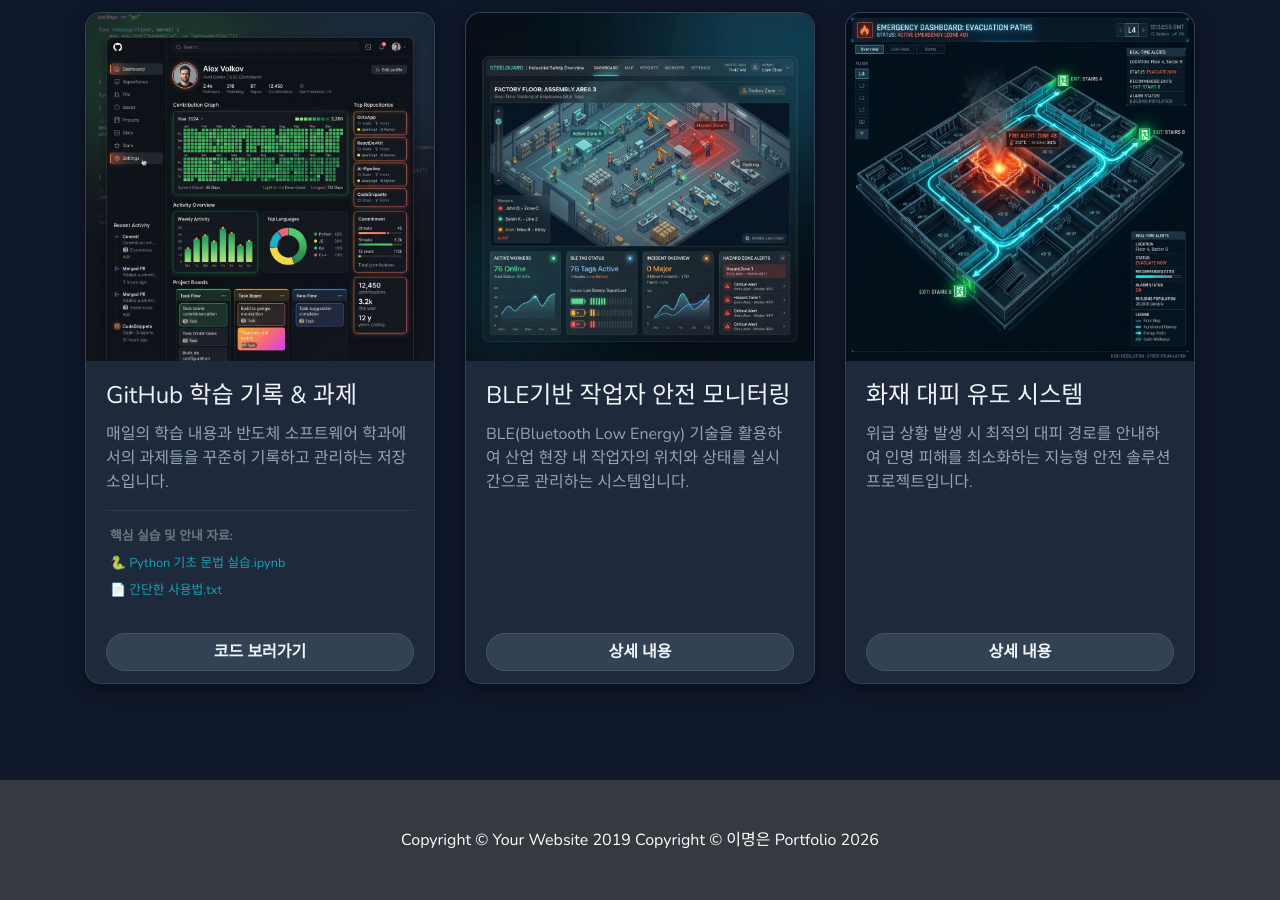
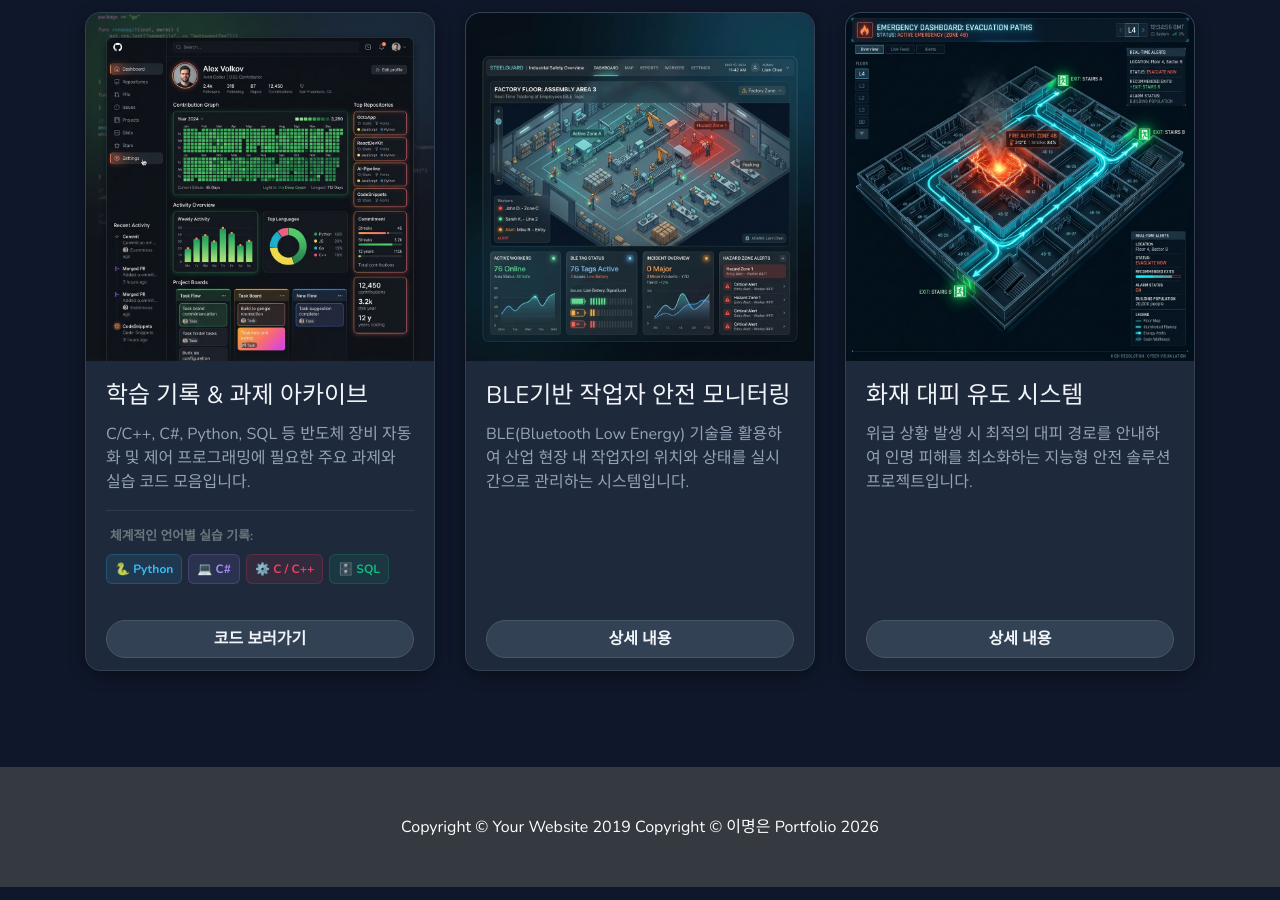
Before and after one commit to lee-myeong-eun/lee-myeong-eun.github.io, a Jekyll site: the page built from index.html, in a window 1280 px wide and 900 px high, scrolled down 790 px. Built offline with Jekyll 4.4.1, drawn with Linux system fonts in a browser that asks for light colours.

Commit message:
Create dedicated Study & Assignments page with classified cards for Python, C#, C, and SQL, and integrate with homepage and navigation bar

```diff
--- a/_data/menu.yml
+++ b/_data/menu.yml
@@ -4,6 +4,8 @@
   link: /about/
 - title: My Skills
   link: /skills/
+- title: Study & Assignments
+  link: /assignments/
 - title: Contact
   link: /contact/
 - title: Blog
--- a/index.html
+++ b/index.html
@@ -36,30 +36,24 @@
         <img class="card-img-top" src="{{ site.baseurl }}/assets/img/github_project.png" alt="GitHub Work" />
       </div>
       <div class="card-body">
-        <h4 class="card-title">GitHub 학습 기록 & 과제</h4>
+        <h4 class="card-title">학습 기록 & 과제 아카이브</h4>
         <p class="card-text mb-0">
-          매일의 학습 내용과 반도체 소프트웨어 학과에서의 과제들을 꾸준히 기록하고 관리하는 저장소입니다.
+          C/C++, C#, Python, SQL 등 반도체 장비 자동화 및 제어 프로그래밍에 필요한 주요 과제와 실습 코드 모음입니다.
         </p>
 
-        <!-- 실습 파일 퀵 링크 -->
+        <!-- 실습 파일 언어별 태그 -->
         <div class="mt-3 pt-3" style="border-top: 1px solid rgba(255, 255, 255, 0.08);">
-          <span class="d-block small text-muted mb-2 font-weight-bold"><i class="fa fa-file-code-o mr-1 text-info"></i>핵심 실습 및 안내 자료:</span>
-          <ul class="list-unstyled small mb-0 pl-1">
-            <li class="mb-2">
-              <a href="https://github.com/lee-myeong-eun/-_AI-/blob/main/Python%20%EA%B8%B0%EC%B4%88%20%EB%AC%B8%EB%B2%95%EA%B3%BC%20%EC%9E%90%EB%A3%8C%ED%98%95%20%EC%8B%A4%EC%8A%B5%20%ED%8F%AC%ED%8A%B8%ED%8F%B4%EB%A6%AC%EC%98%A4.ipynb" target="_blank" class="text-info text-hover-glow d-block text-truncate" title="Python 기초 문법과 자료형 실습 포트폴리오.ipynb">
-                🐍 Python 기초 문법 실습.ipynb
-              </a>
-            </li>
-            <li>
-              <a href="https://github.com/lee-myeong-eun/-_AI-/blob/main/%EA%B0%84%EB%8B%A8%ED%95%9C%20%EC%82%AC%EC%9A%A9%EB%B2%95.txt" target="_blank" class="text-info text-hover-glow d-block text-truncate" title="간단한 사용법.txt">
-                📄 간단한 사용법.txt
-              </a>
-            </li>
-          </ul>
+          <span class="d-block small text-muted mb-2 font-weight-bold"><i class="fa fa-folder-open mr-1 text-info"></i>체계적인 언어별 실습 기록:</span>
+          <div class="d-flex flex-wrap mt-2" style="gap: 6px;">
+            <span class="badge p-2 mb-1" style="background: rgba(56, 189, 248, 0.1); border: 1px solid rgba(56, 189, 248, 0.2); color: #38bdf8; font-size: 0.75rem; border-radius: 6px;">🐍 Python</span>
+            <span class="badge p-2 mb-1" style="background: rgba(167, 139, 250, 0.1); border: 1px solid rgba(167, 139, 250, 0.2); color: #a78bfa; font-size: 0.75rem; border-radius: 6px;">💻 C#</span>
+            <span class="badge p-2 mb-1" style="background: rgba(244, 63, 94, 0.1); border: 1px solid rgba(244, 63, 94, 0.2); color: #f43f5e; font-size: 0.75rem; border-radius: 6px;">⚙️ C / C++</span>
+            <span class="badge p-2 mb-1" style="background: rgba(16, 185, 129, 0.1); border: 1px solid rgba(16, 185, 129, 0.2); color: #10b981; font-size: 0.75rem; border-radius: 6px;">🗄️ SQL</span>
+          </div>
         </div>
       </div>
       <div class="card-footer bg-transparent border-0">
-        <a href="https://github.com/lee-myeong-eun/-_AI-" target="_blank" class="btn btn-primary btn-block">코드 보러가기</a>
+        <a href="{{ site.baseurl }}/assignments/" class="btn btn-primary btn-block">코드 보러가기</a>
       </div>
     </div>
   </div>
```
Also changed, not shown: _pages/assignments.html (added, +188 -0 lines).
